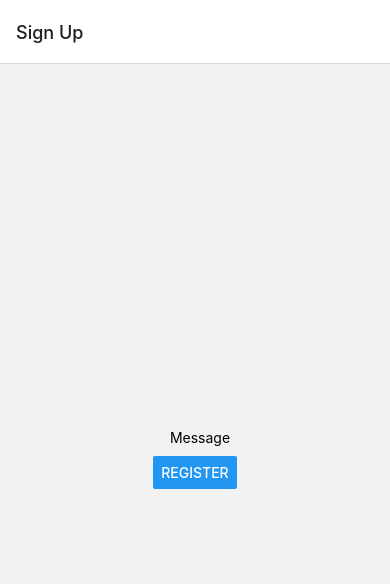
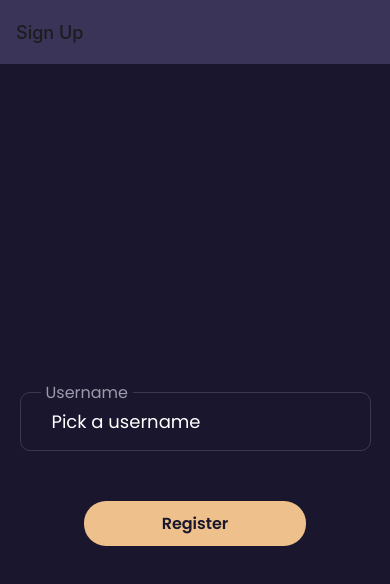
Before and after one commit to murmrr/Icychat, a React Native app: screen /OneOnOneChat in a window 390 px wide. Before the commit this address had no page. Shown: the top 584 px of the page. Built offline with nearby package versions, Linux system fonts and the light colour scheme; what react-native-polyfill-globals would draw is missing.

Commit message:
changed tab flow

```diff
--- a/components/ChatInput/ChatInput.js
+++ b/components/ChatInput/ChatInput.js
@@ -45,14 +45,16 @@ const ChatInput = ({ id, setData }) => {
           style={styles.input}
         />
       </View>
-      {sending ? (
+      <TouchableOpacity
+          onPress={sendMessage}
+          style={styles.buttonContainer}
+        >
+                {sending ? (
         <ActivityIndicator />
       ) : (
-        <TouchableOpacity
-          onPress={sendMessage}
-          style={styles.buttonContainer}
-        ></TouchableOpacity>
+        <></>
       )}
+        </TouchableOpacity>
     </View>
   );
 };
@@ -84,6 +86,8 @@ const styles = StyleSheet.create({
     height: 52,
     backgroundColor: colors.EXTRA_LIGHT_PRIMARY,
     marginLeft: scale(9),
+    alignItems: "center",
+    justifyContent: "center"
   },
 });
 
--- a/navigation/AuthNavigation/AuthNavigation.js
+++ b/navigation/AuthNavigation/AuthNavigation.js
@@ -1,11 +1,21 @@
 import { createStackNavigator } from "@react-navigation/stack";
+import colors from "../../data/colors";
 import SignUpScreen from "../../screens/SignUpScreen/SignUpScreen";
 
 const Stack = createStackNavigator();
 
 const AuthNavigation = ({ setIsSignedIn }) => {
   return (
-    <Stack.Navigator>
+    <Stack.Navigator       screenOptions={{
+      headerStyle: {
+        backgroundColor: colors.LIGHT_PRIMARY,
+      },
+      tabBarStyle: {
+        backgroundColor: colors.LIGHT_PRIMARY,
+        borderTopWidth: 0,
+      },
+      headerShadowVisible: false,
+    }}>
       <Stack.Screen name="Sign Up">
         {(props) => <SignUpScreen setIsSignedIn={setIsSignedIn} />}
       </Stack.Screen>
--- a/navigation/MainNavigation/MainNavigation.js
+++ b/navigation/MainNavigation/MainNavigation.js
@@ -13,6 +13,11 @@ const MainNavigation = ({ setIsSignedIn }) => {
       screenOptions={{
         headerStyle: {
           backgroundColor: colors.LIGHT_PRIMARY,
+        },
+        headerTitleStyle: {
+          color: "#FFFFFF",
+          fontSize: 20,
+          fontFamily: "Poppins-Medium",
         },
         tabBarStyle: {
           backgroundColor: colors.LIGHT_PRIMARY,
--- a/package.json
+++ b/package.json
@@ -36,6 +36,7 @@
     "expo-blur": "~11.0.0",
     "expo-constants": "~13.0.1",
     "expo-font": "~10.0.4",
+    "expo-haptics": "~11.1.0",
     "expo-linking": "~3.0.0",
     "expo-screen-orientation": "~4.1.1",
     "expo-sharing": "~10.1.0",
@@ -57,6 +58,7 @@
     "react-native-markdown-display": "^7.0.0-alpha.2",
     "react-native-polyfill-globals": "^3.1.0",
     "react-native-reanimated": "~2.3.1",
+    "react-native-root-toast": "^3.4.0",
     "react-native-safe-area-context": "3.3.2",
     "react-native-screens": "~3.10.1",
     "react-native-svg": "12.1.1",
--- a/screens/OneOnOneChatScreen/OneOnOneChatScreen.js
+++ b/screens/OneOnOneChatScreen/OneOnOneChatScreen.js
@@ -68,6 +68,23 @@ const OneOnOneChatScreen = ({ navigation, route }) => {
   }, [navigation]);
   */
 
+  useLayoutEffect(() => {
+    navigation.getParent().setOptions({
+      tabBarStyle: {
+        display: "none"
+      }
+    })
+
+    return () => {
+      navigation.getParent().setOptions({
+        tabBarStyle: {
+          backgroundColor: colors.LIGHT_PRIMARY,
+          borderTopWidth: 0,
+        },
+      })
+    }
+  }, [])
+
   const renderItem = ({ item }) => <Message message={item} />;
 
   const keyExtractor = (item) => item["id"];
--- a/screens/SignUpScreen/SignUpScreen.js
+++ b/screens/SignUpScreen/SignUpScreen.js
@@ -1,16 +1,23 @@
 import React, { useState } from "react";
-import { ActivityIndicator, Button, StyleSheet, View } from "react-native";
-import { TextInput } from "react-native-gesture-handler";
-import { verticalScale } from "../../utility/scalingUtils";
+import { ActivityIndicator, Button, KeyboardAvoidingView, StyleSheet, Text, TouchableOpacity, View } from "react-native";
+import { ScrollView, TextInput } from "react-native-gesture-handler";
+import { scale, verticalScale } from "../../utility/scalingUtils";
 import { Ed25519KeyIdentity } from "@dfinity/identity";
 import AsyncStorage from "@react-native-async-storage/async-storage";
 import { getBackendActor } from "../../lib/actor";
+import colors from "../../data/colors";
+import InputWrapper from "../../components/InputWrapper/InputWrapper";
+import Toast from "react-native-root-toast";
+import * as Haptics from "expo-haptics";
 
 const SignUpScreen = ({ setIsSignedIn }) => {
   const [username, setUsername] = useState("");
   const [loading, setLoading] = useState(false);
 
+  const regUsername = /^(?=.{1,16}$)[^ ]+$/;
+
   const register = async () => {
+    if (regUsername.test(username)) {
       setLoading(true);
       const identity = Ed25519KeyIdentity.generate();
 
@@ -23,22 +30,45 @@ const SignUpScreen = ({ setIsSignedIn }) => {
       ).register(profileUpdate);
       setLoading(false);
       setIsSignedIn(true);
+    } else {
+      Haptics.impactAsync(Haptics.ImpactFeedbackStyle.Heavy);
+      const timeToNotify = setTimeout(() => {
+        Toast.show("Invalid Username", {
+          position: verticalScale(250),
+          shadow: true,
+          animation: true,
+          hideOnPress: true,
+          backgroundColor: colors.DARK_PRIMARY,
+          textColor: colors.WHITE,
+          opacity: 1,
+          duration: 250
+        });
+        clearTimeout(timeToNotify);
+      }, 100);
+    }
   };
 
   return (
+    <ScrollView contentContainerStyle={{flexGrow: 1}}
+    keyboardShouldPersistTaps='handled'>
           <View style={styles.container}>
+              <InputWrapper label="Username">
           <TextInput
-        placeholder="Message"
+        placeholder="Pick a username"
         editable={!loading}
         onChangeText={setUsername}
-        style={styles.input}
+        style={styles.usernameInput}
           />
+        </InputWrapper>
       {loading ? (
         <ActivityIndicator />
       ) : (
-        <Button title="Register" onPress={register} />
+        <TouchableOpacity onPress={register} style={styles.button}>
+        <Text style={styles.buttonText}>Register</Text>
+      </TouchableOpacity>
       )}
     </View>
+    </ScrollView>
   );
 };
 
@@ -47,12 +77,33 @@ const styles = StyleSheet.create({
     flex: 1,
     alignItems: "center",
     justifyContent: "center",
+    backgroundColor: colors.DARK_PRIMARY
   },
-  input: {
-    textAlign: "center",
-    width: "100%",
-    marginLeft: 10,
-    height: verticalScale(30),
+  usernameInput: {
+    height: "100%",
+    width: "90%",
+    color: colors.WHITE,
+    fontSize: 18,
+    fontFamily: "Poppins-Regular",
+    paddingLeft: 31,
+    paddingRight: 12,
+  },
+  button: {
+    marginTop: 50,
+    backgroundColor: colors.LIGHT_ORANGE,
+    width: scale(200),
+    height: scale(40),
+    alignSelf: "center",
+    borderRadius: 22,
+    display: "flex",
+    alignItems: "center",
+    flexDirection: "row",
+    justifyContent: "center",
+  },
+  buttonText: {
+    color: colors.DARK_PRIMARY,
+    fontFamily: "Poppins-SemiBold",
+    fontSize: 16,
   },
 });
 
```
Also changed, not shown: 1 other file (tests, documents, lock files or other folders). Lines whose indentation alone changed are shown as unchanged.
